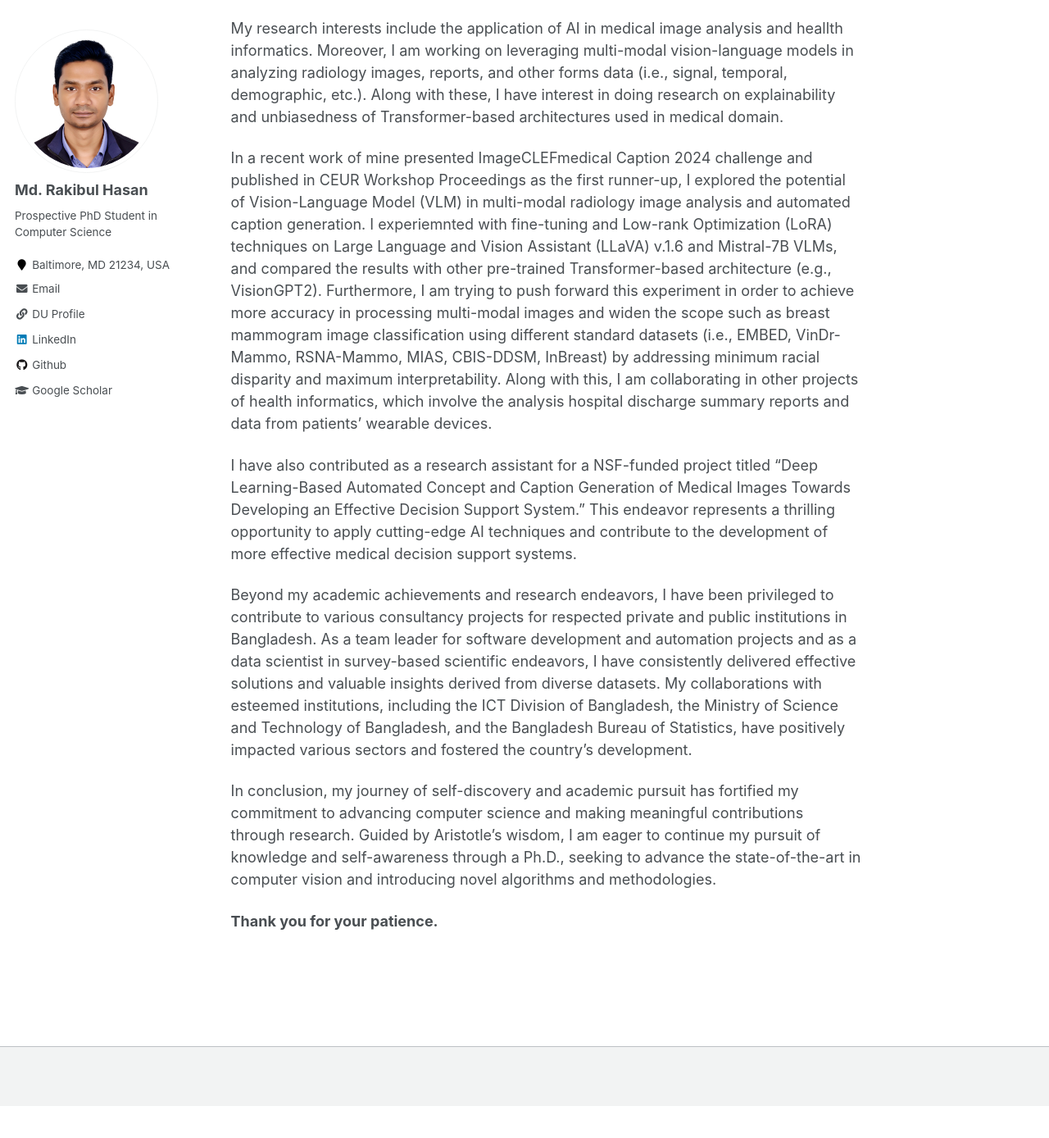
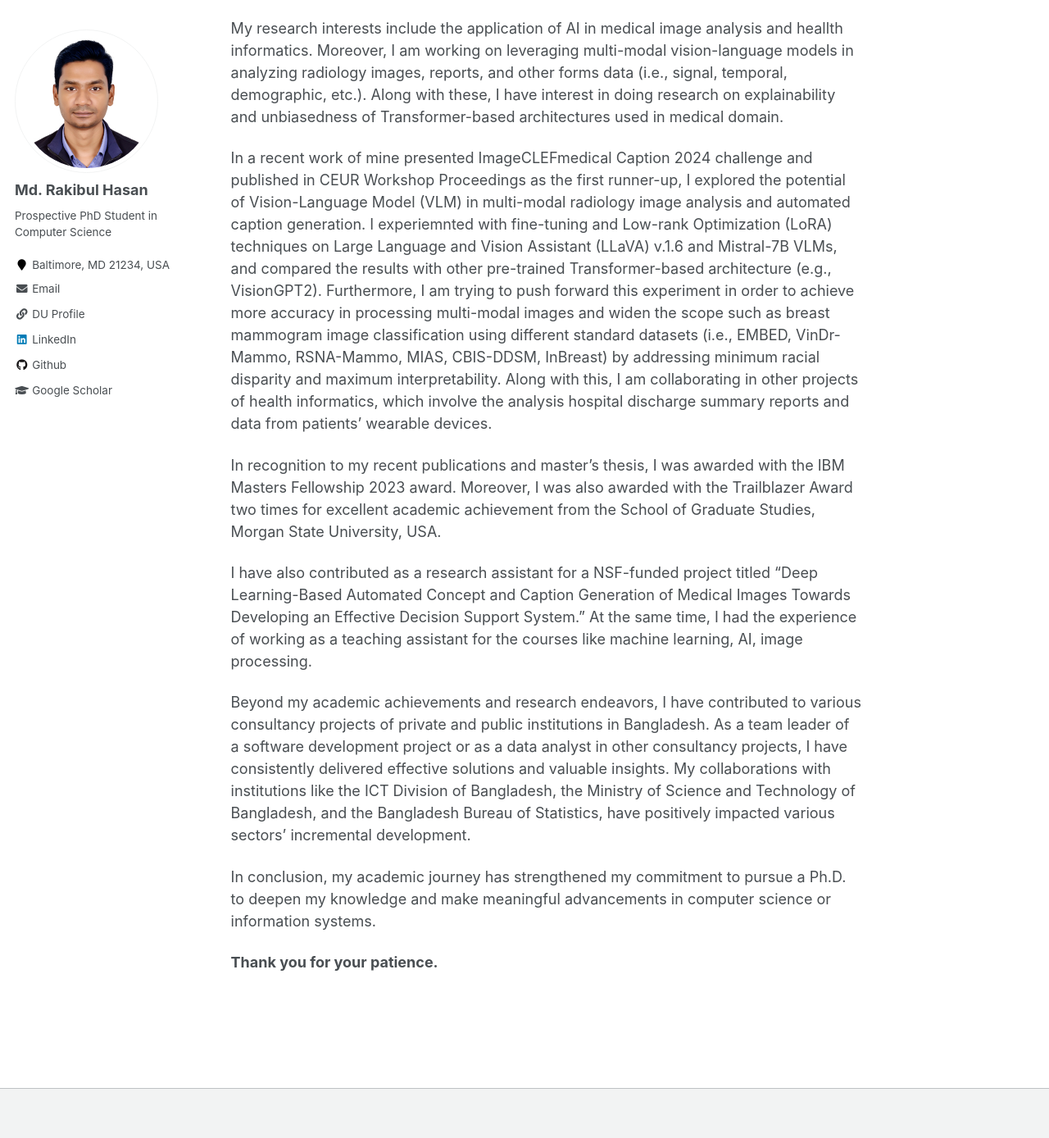
Before and after one commit to Hasan-MdRakibul/hasan-mdrakibul.github.io, a Jekyll site: the page built from _pages/about.md, in a window 1280 px wide and 1400 px high, scrolled down 648 px. Shown: the top 1388 px of the window at 82% size. Built offline with Jekyll 4.4.1, drawn with Linux system fonts in a browser that asks for light colours; before the commit the page ends 1997 px from its top, so only the background shows below that.

Commit message:
Update about.md

```diff
--- a/_pages/about.md
+++ b/_pages/about.md
@@ -15,11 +15,12 @@ My research interests include the application of AI in medical image analysis an
 
 In a recent work of mine presented ImageCLEFmedical Caption 2024 challenge and published in CEUR Workshop Proceedings as the first runner-up, I explored the potential of Vision-Language Model (VLM) in multi-modal radiology image analysis and automated caption generation. I experiemnted with fine-tuning and Low-rank Optimization (LoRA) techniques on Large Language and Vision Assistant (LLaVA) v.1.6 and Mistral-7B VLMs, and compared the results with other pre-trained Transformer-based architecture (e.g., VisionGPT2). Furthermore, I am trying to push forward this experiment in order to achieve more accuracy in processing multi-modal images and widen the scope such as breast mammogram image classification using different standard datasets (i.e., EMBED, VinDr-Mammo, RSNA-Mammo, MIAS, CBIS-DDSM, InBreast) by addressing minimum racial disparity and maximum interpretability. Along with this, I am collaborating in other projects of health informatics, which involve the analysis hospital discharge summary reports and data from patients' wearable devices.
 
+In recognition to my recent publications and master's thesis, I was awarded with the IBM Masters Fellowship 2023 award. Moreover, I was also awarded with the Trailblazer Award two times for excellent academic achievement from the School of Graduate Studies, Morgan State University, USA.
 
-I have also contributed as a research assistant for a NSF-funded project titled "Deep Learning-Based Automated Concept and Caption Generation of Medical Images Towards Developing an Effective Decision Support System." This endeavor represents a thrilling opportunity to apply cutting-edge AI techniques and contribute to the development of more effective medical decision support systems.
+I have also contributed as a research assistant for a NSF-funded project titled "Deep Learning-Based Automated Concept and Caption Generation of Medical Images Towards Developing an Effective Decision Support System." At the same time, I had the experience of working as a teaching assistant for the courses like machine learning, AI, image processing.
 
-Beyond my academic achievements and research endeavors, I have been privileged to contribute to various consultancy projects for respected private and public institutions in Bangladesh. As a team leader for software development and automation projects and as a data scientist in survey-based scientific endeavors, I have consistently delivered effective solutions and valuable insights derived from diverse datasets. My collaborations with esteemed institutions, including the ICT Division of Bangladesh, the Ministry of Science and Technology of Bangladesh, and the Bangladesh Bureau of Statistics, have positively impacted various sectors and fostered the country's development.
+Beyond my academic achievements and research endeavors, I have contributed to various consultancy projects of private and public institutions in Bangladesh. As a team leader of a software development project or as a data analyst in other consultancy projects, I have consistently delivered effective solutions and valuable insights. My collaborations with institutions like the ICT Division of Bangladesh, the Ministry of Science and Technology of Bangladesh, and the Bangladesh Bureau of Statistics, have positively impacted various sectors' incremental development.
 
-In conclusion, my journey of self-discovery and academic pursuit has fortified my commitment to advancing computer science and making meaningful contributions through research. Guided by Aristotle's wisdom, I am eager to continue my pursuit of knowledge and self-awareness through a Ph.D., seeking to advance the state-of-the-art in computer vision and introducing novel algorithms and methodologies.
+In conclusion, my academic journey has strengthened my commitment to pursue a Ph.D. to deepen my knowledge and make meaningful advancements in computer science or information systems.
 
 **Thank you for your patience.**
```
